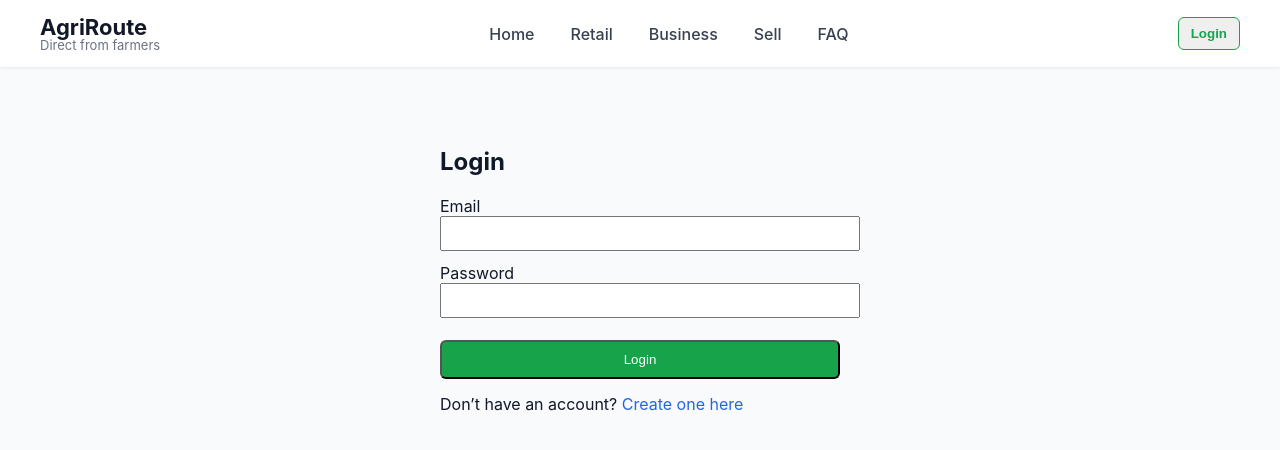
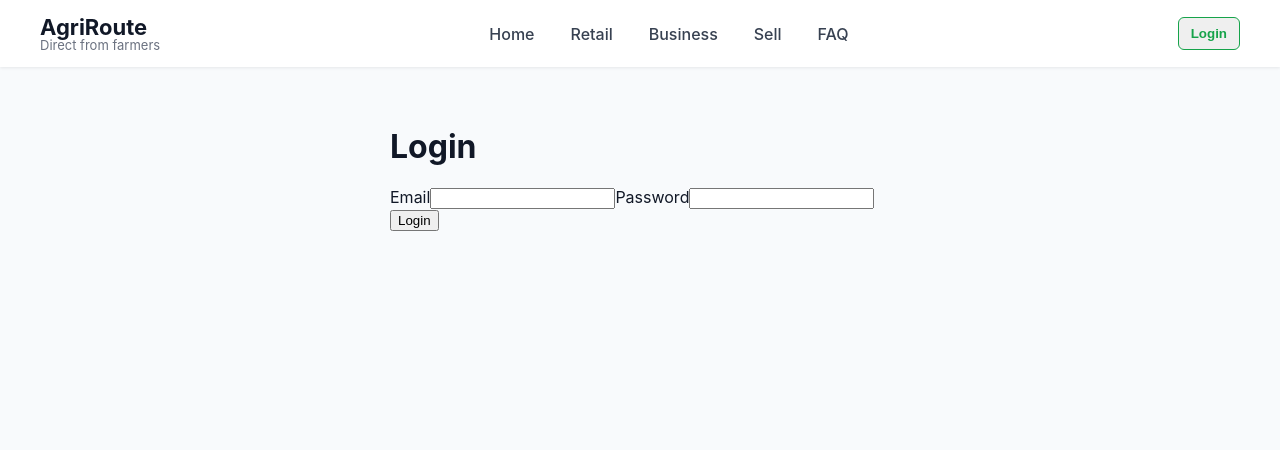
Before and after one commit to AgriRouteco/AgriRoute, a Next.js app: page /login in a window 1280 px wide. Shown: the top 450 px of the page. Built offline with nearby package versions, Linux system fonts and the light colour scheme; no server answers.

Commit message:
Update login.js

```diff
--- a/pages/login.js
+++ b/pages/login.js
@@ -1,68 +1,38 @@
-import { supabase } from "../lib/supabaseClient";
+import { supabase } from "../lib/supabaseClient"
 
 export default function Login() {
   async function handleLogin(e) {
-    e.preventDefault();
+    e.preventDefault()
 
-    const email = e.target.email.value;
-    const password = e.target.password.value;
+    const email = e.target.email.value
+    const password = e.target.password.value
 
     const { error } = await supabase.auth.signInWithPassword({
       email,
       password,
-    });
+    })
 
     if (error) {
-      alert(error.message);
-      return;
+      alert(error.message)
+      return
     }
 
-    // Redirect after login
-    window.location.href = "/account";
+    alert("Logged in!")
   }
 
   return (
-    <div style={{ maxWidth: "400px", margin: "60px auto" }}>
-      <h2 style={{ fontSize: "24px", fontWeight: "bold" }}>Login</h2>
-      <form onSubmit={handleLogin} style={{ marginTop: "20px" }}>
+    <div style={{ maxWidth: 500, margin: "40px auto" }}>
+      <h1>Login</h1>
 
+      <form onSubmit={handleLogin}>
         <label>Email</label>
-        <input
-          name="email"
-          type="email"
-          required
-          style={{ width: "100%", padding: "8px", marginBottom: "12px" }}
-        />
+        <input name="email" type="email" required />
 
         <label>Password</label>
-        <input
-          name="password"
-          type="password"
-          required
-          style={{ width: "100%", padding: "8px", marginBottom: "12px" }}
-        />
+        <input name="password" type="password" required />
 
-        <button
-          type="submit"
-          style={{
-            width: "100%",
-            background: "#16a34a",
-            color: "white",
-            padding: "10px",
-            borderRadius: "6px",
-            marginTop: "10px"
-          }}
-        >
-          Login
-        </button>
+        <button type="submit">Login</button>
       </form>
-
-      <p style={{ marginTop: "15px" }}>
-        Don’t have an account?{" "}
-        <a href="/signup" style={{ color: "#2563eb" }}>
-          Create one here
-        </a>
-      </p>
     </div>
-  );
+  )
 }
```
